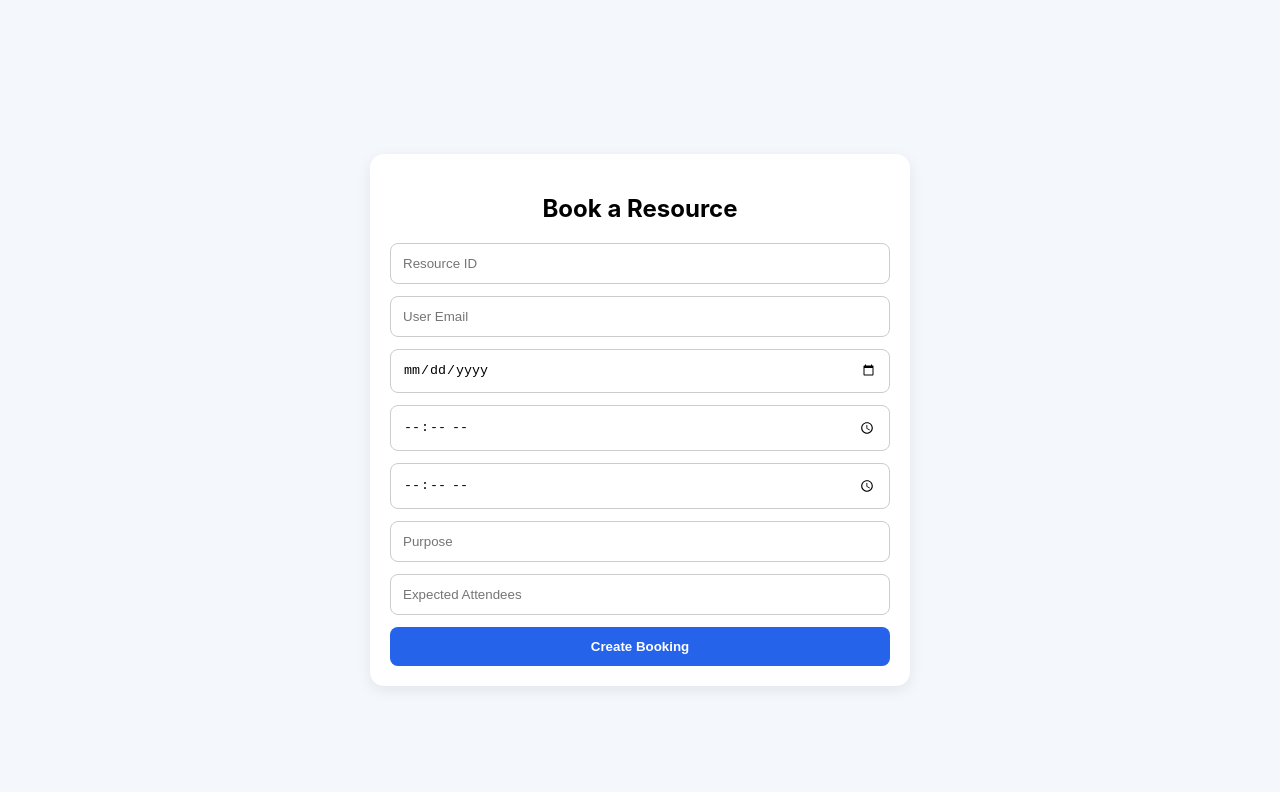
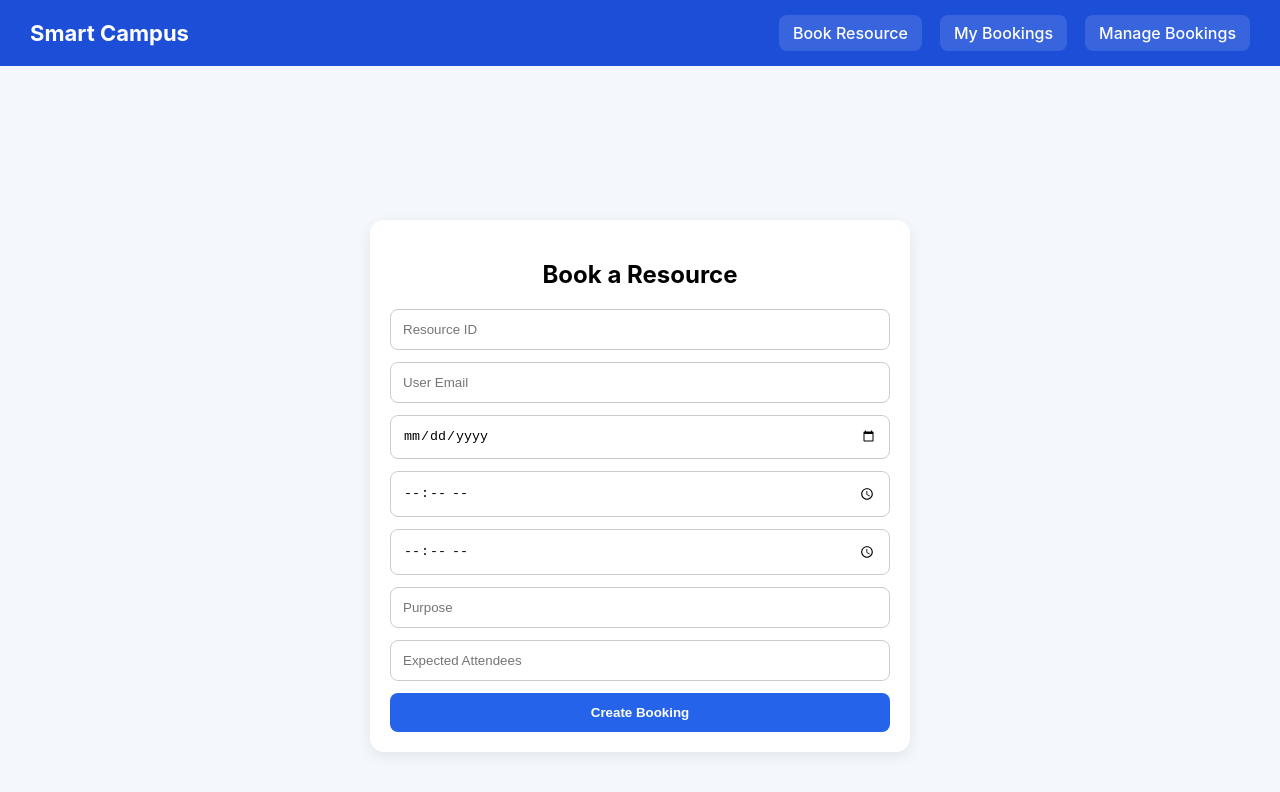
Before and after one commit to chamudiNethmini/it3030-paf-2026-smart-campus-group79, a React (Create React App) app in the folder frontend/: page /bookings in a window 1280 px wide. Shown: the top 792 px of the page. Built offline with nearby package versions, Linux system fonts and the light colour scheme.

Commit message:
Add booking module navigation bar
Added simple navigation bar for booking page, user dashboard, and admin manage bookings during module development

```diff
--- /dev/null
+++ b/frontend/src/Components/Navbar.css
@@ -0,0 +1,35 @@
+.navbar {
+  background: #1d4ed8;
+  color: white;
+  padding: 15px 30px;
+  display: flex;
+  justify-content: space-between;
+  align-items: center;
+  flex-wrap: wrap;
+}
+
+.navbar-logo {
+  margin: 0;
+  font-size: 22px;
+  font-weight: bold;
+}
+
+.navbar-links {
+  display: flex;
+  gap: 18px;
+  flex-wrap: wrap;
+}
+
+.navbar-links a {
+  color: white;
+  text-decoration: none;
+  font-weight: 500;
+  background: rgba(255, 255, 255, 0.12);
+  padding: 8px 14px;
+  border-radius: 8px;
+  transition: 0.3s;
+}
+
+.navbar-links a:hover {
+  background: rgba(255, 255, 255, 0.25);
+}
--- /dev/null
+++ b/frontend/src/Components/Navbar.jsx
@@ -0,0 +1,19 @@
+import React from "react";
+import { Link } from "react-router-dom";
+import "./Navbar.css";
+
+function Navbar() {
+  return (
+    <nav className="navbar">
+      <h2 className="navbar-logo">Smart Campus</h2>
+
+      <div className="navbar-links">
+        <Link to="/bookings">Book Resource</Link>
+        <Link to="/dashboard">My Bookings</Link>
+        <Link to="/admin/bookings">Manage Bookings</Link>
+      </div>
+    </nav>
+  );
+}
+
+export default Navbar;
--- a/frontend/src/Pages/Admin/ManageBookings.jsx
+++ b/frontend/src/Pages/Admin/ManageBookings.jsx
@@ -5,6 +5,8 @@ import {
   deleteBooking
 } from "../../services/bookingService";
 import "./ManageBookings.css";
+import Navbar from "../../Components/Navbar";
+
 
 function ManageBookings() {
   const [bookings, setBookings] = useState([]);
@@ -74,6 +76,8 @@ function ManageBookings() {
       : bookings.filter((booking) => booking.status === statusFilter);
 
   return (
+    <>
+    <Navbar/>
     <div className="manage-bookings-page">
       <div className="manage-bookings-container">
         <h2>Manage Bookings</h2>
@@ -166,6 +170,7 @@ function ManageBookings() {
         </div>
       </div>
     </div>
+    </>
   );
 }
 
--- a/frontend/src/Pages/Booking/BookingPage.jsx
+++ b/frontend/src/Pages/Booking/BookingPage.jsx
@@ -1,6 +1,7 @@
 import React, { useState } from "react";
 import { createBooking } from "../../services/bookingService";
 import "./BookingPage.css";
+import Navbar from "../../Components/Navbar";
 
 function BookingPage() {
   const [formData, setFormData] = useState({
@@ -74,6 +75,8 @@ function BookingPage() {
   };
 
   return (
+    <>
+    <Navbar />
     <div className="booking-page">
       <div className="booking-card">
         <h2>Book a Resource</h2>
@@ -146,6 +149,7 @@ function BookingPage() {
         {error && <p className="error">{error}</p>}
       </div>
     </div>
+     </>
   );
 }
 
--- a/frontend/src/Pages/Booking/UserDashboard.jsx
+++ b/frontend/src/Pages/Booking/UserDashboard.jsx
@@ -1,6 +1,8 @@
 import React, { useState } from "react";
 import { getMyBookings } from "../../services/bookingService";
 import "./UserDashboard.css";
+import Navbar from "../../Components/Navbar";
+
 
 function UserDashboard() {
   const [userEmail, setUserEmail] = useState("");
@@ -23,6 +25,8 @@ function UserDashboard() {
   };
 
   return (
+    <>
+     <Navbar />
     <div className="dashboard-page">
       <div className="dashboard-container">
         <h2>My Bookings</h2>
@@ -69,6 +73,7 @@ function UserDashboard() {
         </div>
       </div>
     </div>
+    </>
   );
 }
 
```
